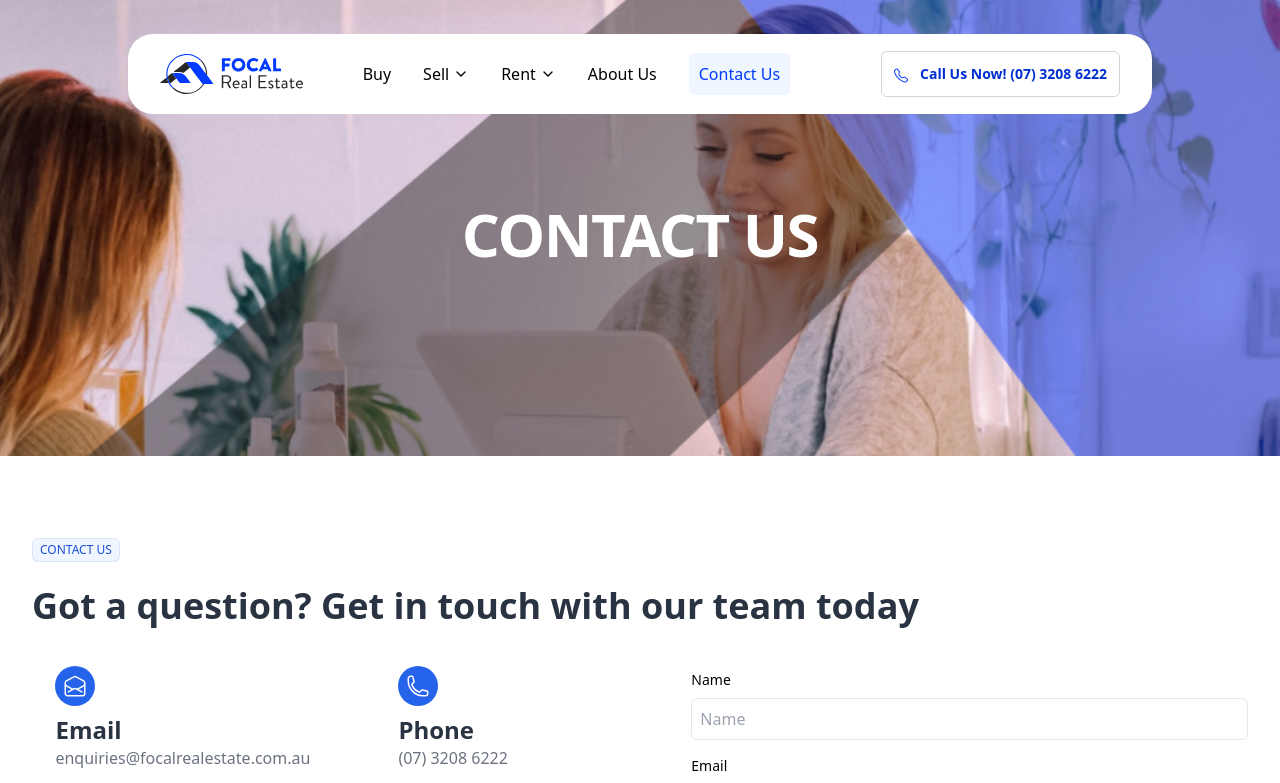
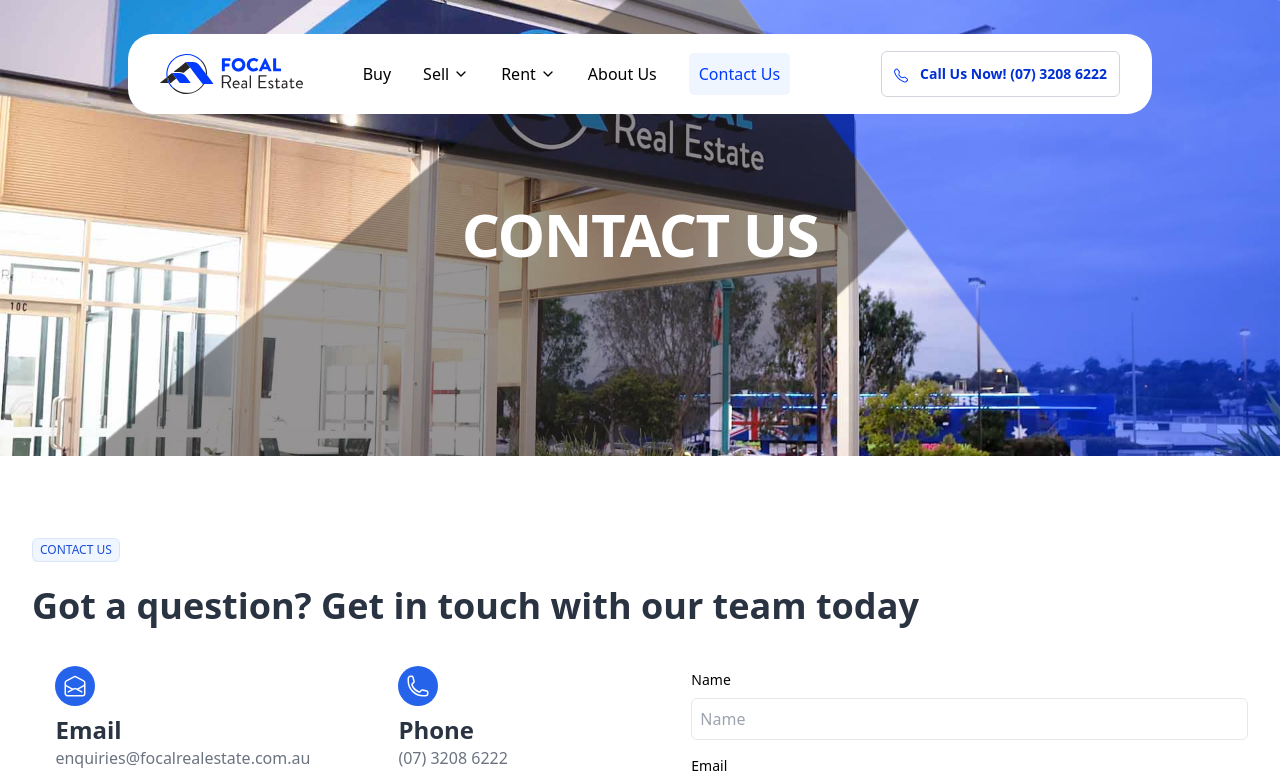
Before and after one commit to WebGhpTech/Focal-Real-Estate, a React (Vite) app: page /contact in a window 1280 px wide. Shown: the top 783 px of the page. Built offline with nearby package versions, Linux system fonts and the light colour scheme.

Commit message:
replace contact page header image

```diff
--- a/src/pages/sections/Contact/ContactHero.jsx
+++ b/src/pages/sections/Contact/ContactHero.jsx
@@ -1,7 +1,7 @@
 const ContactHero = () => {
   return (
     <div className="relative isolate overflow-hidden">
-      <img src="./contact_header_image.jpg" alt="" className="absolute inset-0 -z-10 h-full w-full object-cover" />
+      <img src="./fre-hero-03.jpg" alt="" className="absolute inset-0 -z-10 h-full w-full object-cover" />
 
       <div className="mx-auto max-w-2xl py-32 sm:py-48 lg:py-55">
         <div className="text-center">
```
Also changed, not shown: public/fre-hero-03.jpg (added).
